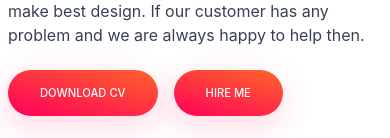
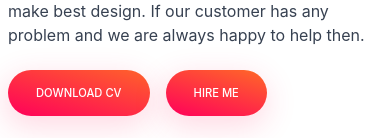
Before and after one commit to muzammil3278/setup-frontend, a Next.js app: page / in a window 390 px wide. Shown: the part 385-523 px from the top of the page. Built offline with nearby package versions, Linux system fonts and the light colour scheme.

Commit message:
updated button

```diff
--- a/components/home/hero/comp/button/btn1.tsx
+++ b/components/home/hero/comp/button/btn1.tsx
@@ -5,7 +5,7 @@ export default function btn1() {
   return (
     <Link
     href="/download-cv"
-    className="subscribe-btn md:px-10 px-8 py-4 text-orange-400 rounded-md mr-4 "
+    className="subscribe-btn md:px-10 px-7 py-4 text-orange-400 rounded-md mr-4 "
   >
     Download CV
   </Link>
--- a/components/home/hero/comp/button/btn2.tsx
+++ b/components/home/hero/comp/button/btn2.tsx
@@ -5,7 +5,7 @@ export default function btn2() {
   return (
     <Link
         href="/hire-me"
-        className="subscribe-btn md:px-10 px-8 py-4  font-bold rounded-md"
+        className="subscribe-btn md:px-10 px-7 py-4  font-bold rounded-md"
       >
         Hire ME
       </Link>
```
